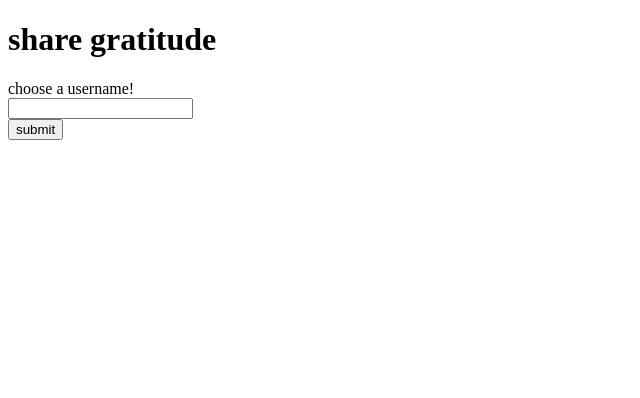
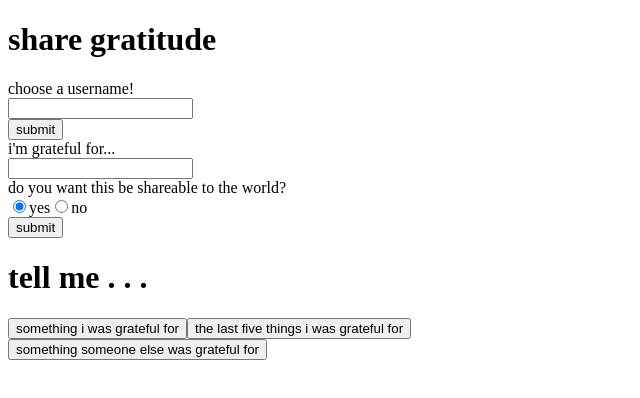
Before and after one commit to libbyli/gratitude-journal, a React app: page / in a window 1280 px wide. Shown: the top 398 px of the page, without its empty margins (0-640 px from the left). Built offline with nearby package versions, Linux system fonts and the light colour scheme; the HTML template or start-up script is replaced by a standard one.

Commit message:
Separate components to be more modular.

```diff
--- a/client/src/components/EntrySubmission.jsx
+++ b/client/src/components/EntrySubmission.jsx
@@ -11,13 +11,10 @@ class EntrySubmission extends React.Component {
       entry: '',
       public: 1,
       success: false,
-      userSubmitted: false,
-      existingUser: false,
     };
 
     this.handleChange = this.handleChange.bind(this);
     this.handleEntrySubmit = this.handleEntrySubmit.bind(this);
-    this.handleUserSubmit = this.handleUserSubmit.bind(this);
   }
 
   handleChange(name, event) {
@@ -50,34 +47,12 @@ class EntrySubmission extends React.Component {
         success: true,
       }))
       .catch(err => console.error('handleEntrySubmit error: ', err));
+    this.props.onSubmit();
   }
 
-  handleUserSubmit() {
-    axios.get(`/users/${this.state.name}`, {
-      name: this.state.name,
-    })
-      .then((results) => {
-        if (results.data.length === 0) {
-          axios.post('/users', {
-            name: this.state.name,
-          })
-            .then(this.setState({
-              userSubmitted: true,
-            }))
-            .catch(err => console.error('handleUserSubmit post error: ', err));
-        } else {
-          this.setState({
-            existingUser: true,
-          });
-        }
-      })
-      .catch(err => console.error('handleUserSubmit get error: ', err));
-  }
-
-  showEntryField() {
-    if (this.state.userSubmitted) {
-      return (
-        <div>
+  render() {
+    return (
+      <div>
           {this.state.success
             ? <div><strong>entry successfully posted!</strong></div>
             : null}
@@ -93,7 +68,7 @@ class EntrySubmission extends React.Component {
             </div>
           </div>
           <div>
-            do you want this to be shared?
+            do you want this be shareable to the world?
             <div>
               <input
                 type="radio"
@@ -122,37 +97,6 @@ class EntrySubmission extends React.Component {
             </button>
           </div>
         </div>
-      );
-    }
-    return (
-      <div>
-        {this.state.existingUser
-          ? <div>this username is already in use, please choose another.</div>
-          : null}
-        <div>choose a username!</div>
-        <div>
-          <input
-            type="text"
-            name="name"
-            maxLength="20"
-            onChange={event => this.handleChange(event.target.name, event)}
-          />
-        </div>
-        <div>
-          <button
-            type="submit"
-            onClick={this.handleUserSubmit}
-          >
-              submit
-          </button>
-        </div>
-      </div>
-    );
-  }
-
-  render() {
-    return (
-      this.showEntryField()
     );
   }
 }
--- a/client/src/components/Retrieval.jsx
+++ b/client/src/components/Retrieval.jsx
@@ -4,21 +4,35 @@ import ReactDOM from 'react-dom';
 class Retrieval extends React.Component {
   constructor(props){
     super(props);
+
+    this.handleSubmit = this.handleSubmit.bind(this);
   };
+
+  handleSubmit(buttonName, event) {
+    // if (buttonName === "one-private") {
+    //   this.
+    // }
+  }
 
   render() {
     return (
       <div>
-        tell me something i was grateful for
+        <h1>tell me . . .</h1>
+        <div>
+          <button
+            type="submit"
+            name="one-private"
+            onClick={event => this.handleSubmit(event.target.name, event)}
+          >
+            something i was grateful for
+          </button>
+          <button type="submit">
+            the last five things i was grateful for
+          </button>
+        </div>
         <div>
           <button type="submit">
-            submit
-          </button>
-        </div>
-        or tell me something someone else was grateful for
-        <div>
-          <button type="submit">
-            submit
+            something someone else was grateful for
           </button>
         </div>
       </div>
--- /dev/null
+++ b/client/src/components/UserSubmission.jsx
@@ -0,0 +1,73 @@
+import React from 'react';
+import ReactDOM from 'react-dom';
+
+const axios = require('axios');
+
+class UserSubmission extends React.Component {
+  constructor(props) {
+    super(props);
+    this.state = {
+      name: '',
+      duplicateUser: false,
+    };
+
+    this.handleChange = this.handleChange.bind(this);
+    this.handleUserSubmit = this.handleUserSubmit.bind(this);
+  }
+
+  handleChange(name, event) {
+    if (name === 'name') {
+      this.setState({
+        name: event.target.value,
+      });
+    }
+  }
+
+  handleUserSubmit() {
+    axios.post('/users', {
+      name: this.state.name
+    })
+      .then()
+      .catch((error) => {
+        if (error.response.status === 500) {
+          console.log('catch block')
+        }
+      });
+  }
+
+  render() {
+    return (
+      <div>
+        {this.state.existingUser
+          ?
+          (
+            <div>
+              <strong>
+                sorry, that username is already in use, please choose another.
+              </strong>
+            </div>
+          )
+          : null}
+        <div>choose a username!</div>
+        <div>
+          <input
+            type="text"
+            name="name"
+            maxLength="20"
+            onChange={event => this.handleChange(event.target.name, event)}
+          />
+        </div>
+        <div>
+          <button
+            type="submit"
+            onClick={this.handleUserSubmit}
+          >
+              submit
+          </button>
+        </div>
+      </div>
+    );
+  }
+}
+
+export default UserSubmission;
--- a/client/src/index.jsx
+++ b/client/src/index.jsx
@@ -1,19 +1,32 @@
 import React from 'react';
 import ReactDOM from 'react-dom';
+import UserSubmission from './components/UserSubmission.jsx';
 import EntrySubmission from './components/EntrySubmission.jsx';
 import Retrieval from './components/Retrieval.jsx';
 
 class App extends React.Component {
   constructor(props) {
     super(props);
+    this.state = {
+      userSubmitted: false,
+    };
+
+    this.onSubmit = this.onSubmit.bind(this);
   };
+
+  onSubmit() {
+    this.setState({
+      userSubmitted: true,
+    });
+  }
 
   render() {
     return (
       <div>
         <h1>share gratitude</h1>
-        <div><EntrySubmission /></div>
-        {/* <div><Retrieval /></div> */}
+        <div><UserSubmission /></div>
+        {this.state.userSubmitted ? null: <div><EntrySubmission onSubmit={this.onSubmit}/></div>}
+        <div><Retrieval /></div>
       </div>
     );
   }
```
Also changed, not shown: 1 other file (tests, documents, lock files or other folders).
